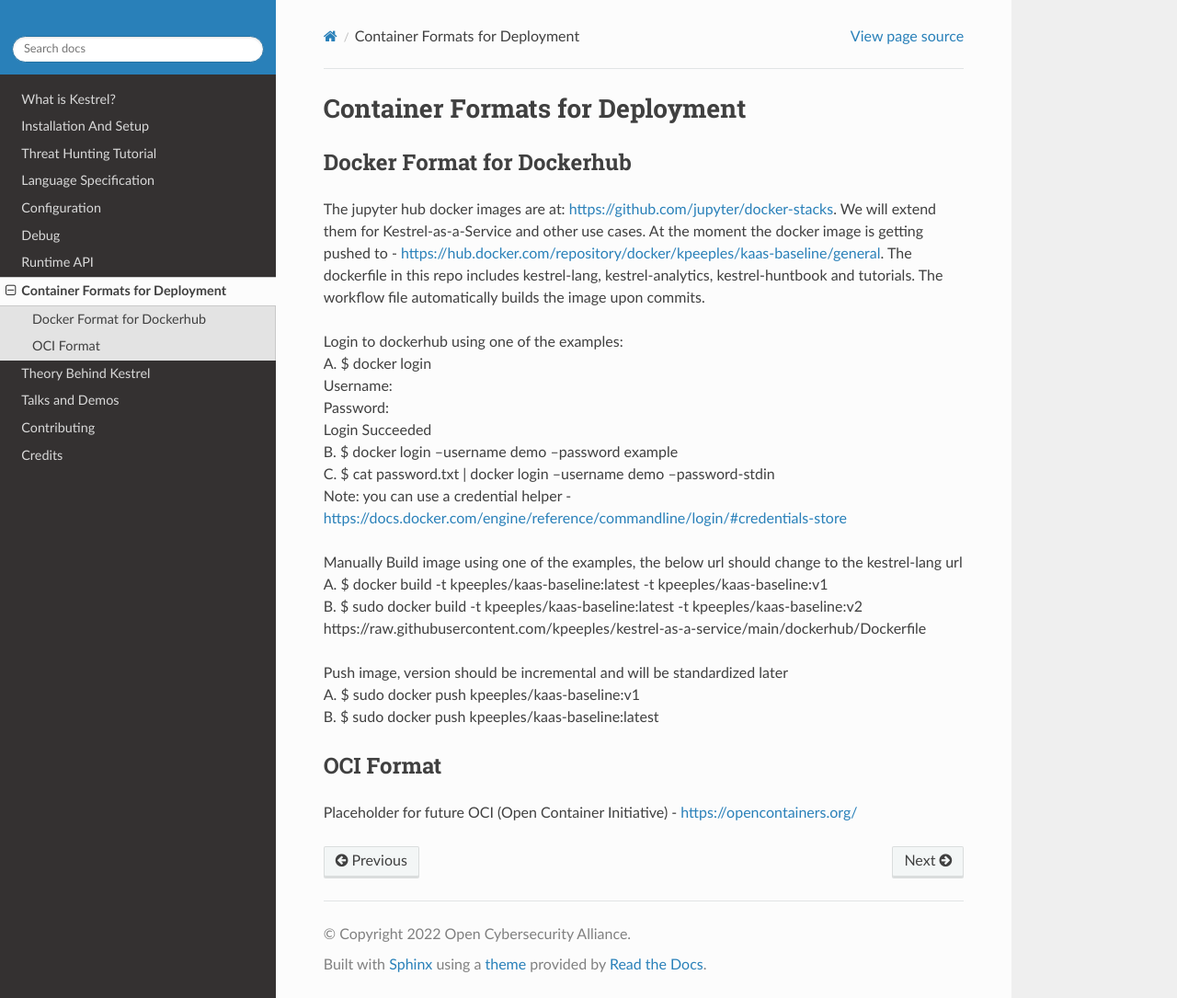
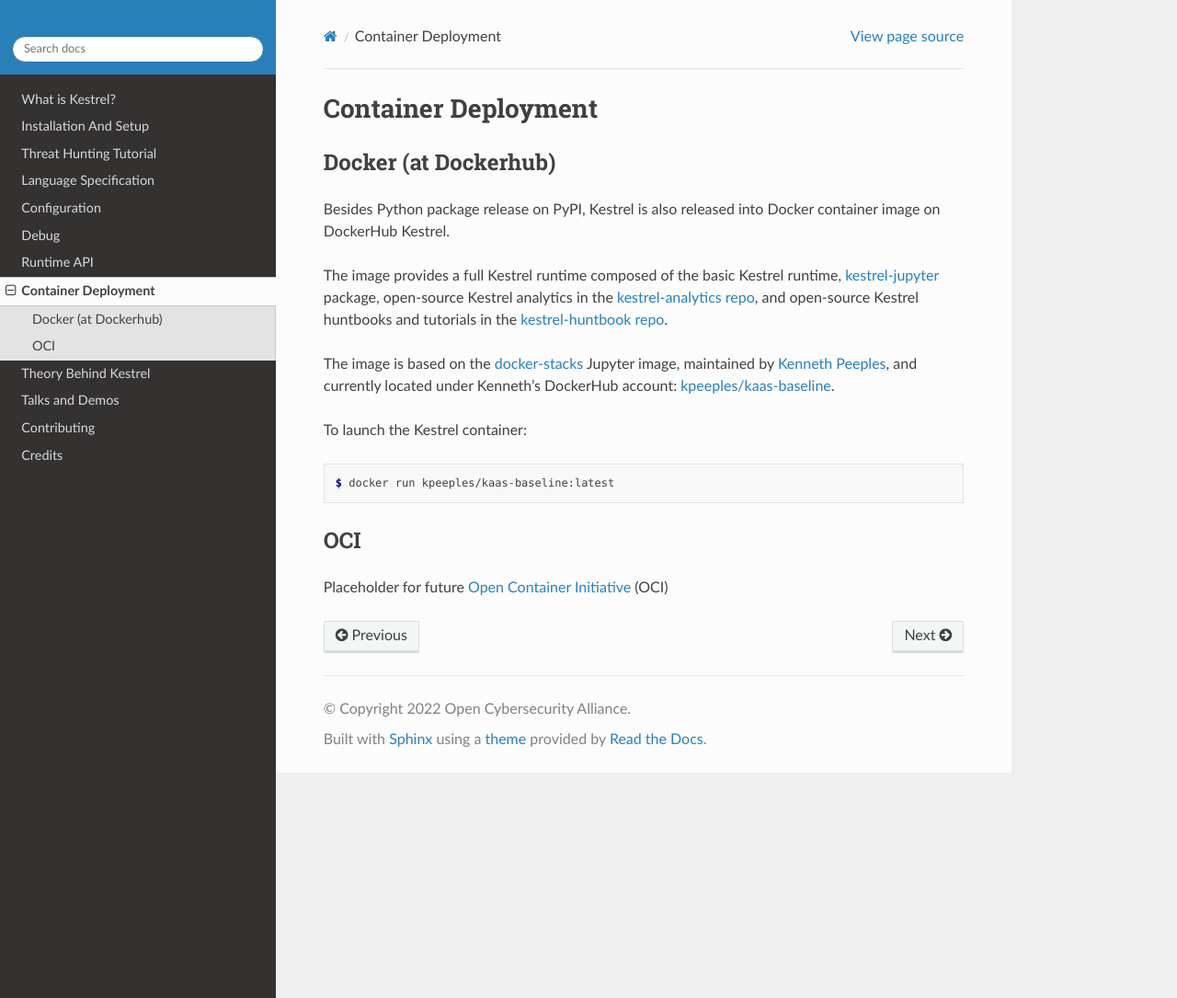
Before and after one commit to opencybersecurityalliance/kestrel-lang, a Sphinx documentation site: the page built from docs/deployment/index.rst, in a window 1280 px wide and 1085 px high. Shown: the whole window at 92% size. Built offline with Sphinx 7.4.7 and the Read the Docs theme 2.0.0, drawn with Linux system fonts in a browser that asks for light colours.

Commit message:
reorg container folder and revise doc

```diff
--- a/AUTHORS.rst
+++ b/AUTHORS.rst
@@ -19,6 +19,7 @@
 - `Constantin Adam`_
 - `Ting Dai`_
 - `Leila Rashidi`_
+- `Kenneth Peeples`_
 
 .. _Xiaokui Shu: https://github.com/subbyte
 .. _Paul Coccoli: https://github.com/pcoccoli
@@ -30,3 +31,4 @@
 .. _Constantin Adam: https://github.com/cmadam
 .. _Ting Dai: https://github.com/tingdai
 .. _Leila Rashidi: https://github.com/leila-rashidi
+.. _Kenneth Peeples: https://github.com/kpeeples
--- a/docs/deployment/dockerhub.rst
+++ b/docs/deployment/dockerhub.rst
@@ -1,19 +1,25 @@
-| The jupyter hub docker images are at: https://github.com/jupyter/docker-stacks.  We will extend them for Kestrel-as-a-Service and other use cases.  At the moment the docker image is getting pushed to - https://hub.docker.com/repository/docker/kpeeples/kaas-baseline/general.  The dockerfile in this repo includes kestrel-lang, kestrel-analytics, kestrel-huntbook and tutorials.  The workflow file automatically builds the image upon commits.
-|
-| Login to dockerhub using one of the examples:
-| A. $ docker login
-| Username:
-| Password:
-| Login Succeeded
-| B. $ docker login --username demo --password example
-| C. $ cat password.txt | docker login --username demo --password-stdin
-| Note: you can use a credential helper - https://docs.docker.com/engine/reference/commandline/login/#credentials-store
-|
-| Manually Build image using one of the examples, the below url should change to the kestrel-lang url
-| A. $ docker build -t kpeeples/kaas-baseline:latest -t kpeeples/kaas-baseline:v1
-| B. $ sudo docker build -t kpeeples/kaas-baseline:latest -t kpeeples/kaas-baseline:v2 https://raw.githubusercontent.com/kpeeples/kestrel-as-a-service/main/dockerhub/Dockerfile
-|
-| Push image, version should be incremental and will be standardized later
-| A. $ sudo docker push kpeeples/kaas-baseline:v1
-| B. $ sudo docker push kpeeples/kaas-baseline:latest
-|
+Besides Python package release on PyPI, Kestrel is also released into Docker
+container image on DockerHub Kestrel.
+
+The image provides a full Kestrel runtime composed of the basic Kestrel
+runtime, `kestrel-jupyter`_ package, open-source Kestrel analytics in the
+`kestrel-analytics repo`_, and open-source Kestrel huntbooks and tutorials in
+the `kestrel-huntbook repo`_.
+
+The image is based on the `docker-stacks`_ Jupyter image, maintained by
+`Kenneth Peeples`_, and currently located under Kenneth's DockerHub account:
+`kpeeples/kaas-baseline`_.
+
+To launch the Kestrel container:
+
+.. code-block:: console
+
+    $ docker run kpeeples/kaas-baseline:latest
+
+
+.. _kestrel-jupyter: https://github.com/opencybersecurityalliance/kestrel-jupyter
+.. _kestrel-analytics repo: https://github.com/opencybersecurityalliance/kestrel-analytics
+.. _kestrel-huntbook repo: https://github.com/opencybersecurityalliance/kestrel-huntbook
+.. _docker-stacks: https://github.com/jupyter/docker-stacks
+.. _Kenneth Peeples: https://github.com/kpeeples
+.. _kpeeples/kaas-baseline: https://hub.docker.com/repository/docker/kpeeples/kaas-baseline
--- a/docs/deployment/index.rst
+++ b/docs/deployment/index.rst
@@ -1,13 +1,13 @@
-================================
-Container Formats for Deployment
-================================
+====================
+Container Deployment
+====================
 
-Docker Format for Dockerhub
-===========================
+Docker (at Dockerhub)
+=====================
 
 .. include:: dockerhub.rst
 
-OCI Format
-==========
+OCI
+===
 
 .. include:: oci.rst
--- a/docs/deployment/oci.rst
+++ b/docs/deployment/oci.rst
@@ -1,2 +1,3 @@
+Placeholder for future `Open Container Initiative`_ (OCI)
 
-Placeholder for future OCI (Open Container Initiative) - https://opencontainers.org/
+.. _Open Container Initiative: https://opencontainers.org/
```
Also changed, not shown: containers/oci/README.rst (renamed from src/containers/oci/README.rst), 5 other files.
